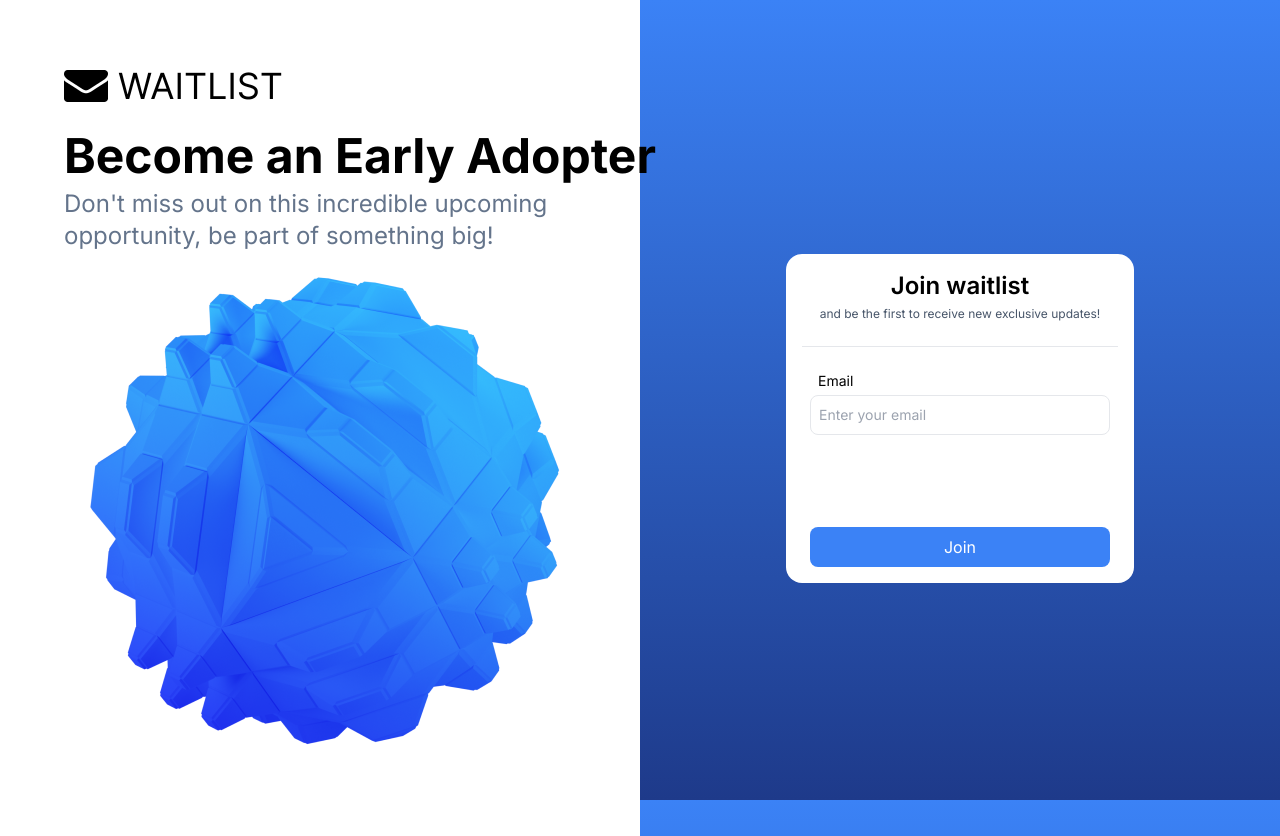
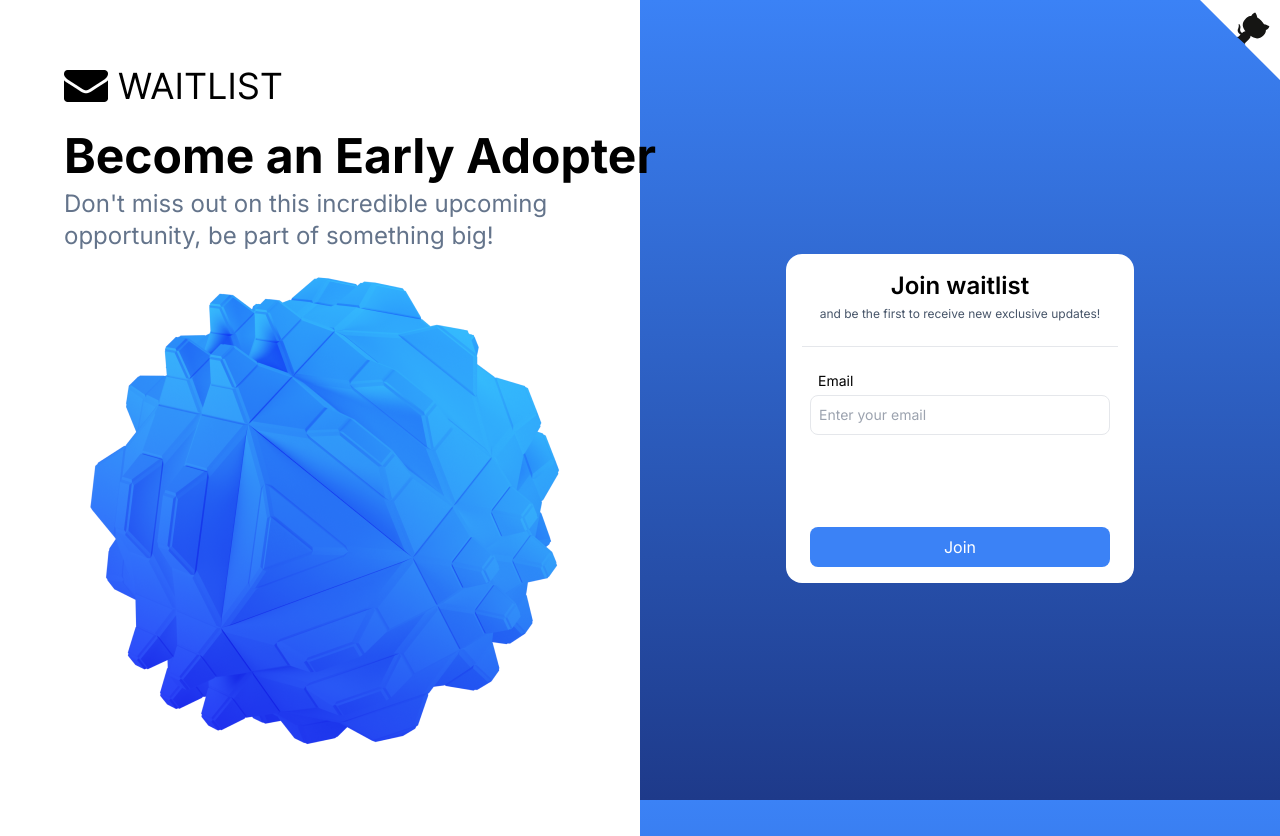
Before and after one commit to Vetrovec/cloudflare-waitlist, a Next.js app: page / in a window 1280 px wide. Built offline with nearby package versions, Linux system fonts and the light colour scheme.

Commit message:
Add github badge

```diff
--- a/app/components/UserDetails.tsx
+++ b/app/components/UserDetails.tsx
@@ -1,4 +1,5 @@
 import Image from 'next/image';
+import Link from 'next/link';
 
 const referralUrl = process.env.REFERRAL_URL as string;
 
@@ -35,12 +36,12 @@ export function UserDetails({ email, code, createdAt }: UserDetailsProps) {
 						</button>
 					</div>
 					<span className="text-xs">or</span>
-					<a className="relative flex w-fit h-10 items-center pl-10 pr-6 py-2 border rounded-lg" href="/">
+					<Link className="relative flex w-fit h-10 items-center pl-10 pr-6 py-2 border rounded-lg" href="/">
 						<div className="absolute left-4">
 							<Image width={12} height={12} src="/icon-back.svg" alt="Back" />
 						</div>
 						<span className="text-slate-800 text-sm">Go back</span>
-					</a>
+					</Link>
 				</div>
 				<div className="flex flex-col items-center border-t pt-6 gap-2">
 					<span className="text-slate-800 text-xs">Get in touch</span>
--- a/app/layout.tsx
+++ b/app/layout.tsx
@@ -1,5 +1,6 @@
 import './globals.css'
 import { Inter } from 'next/font/google'
+import Image from 'next/image';
 
 const inter = Inter({ subsets: ['latin'] })
 
@@ -15,7 +16,14 @@ export default function RootLayout({
 }) {
 	return (
 		<html lang="en">
-			<body className={inter.className}>{children}</body>
+			<body className={inter.className}>
+				<div className="relative h-full">
+					<a className="fixed top-0 right-0" href="https://github.com/Vetrovec/cloudflare-waitlist" target="_blank">
+						<Image width={80} height={80} src="/badge-github.svg" alt="Github" />
+					</a>
+					{children}
+				</div>
+			</body>
 		</html>
 	)
 }
```
Also changed, not shown: public/badge-github.svg (added).
